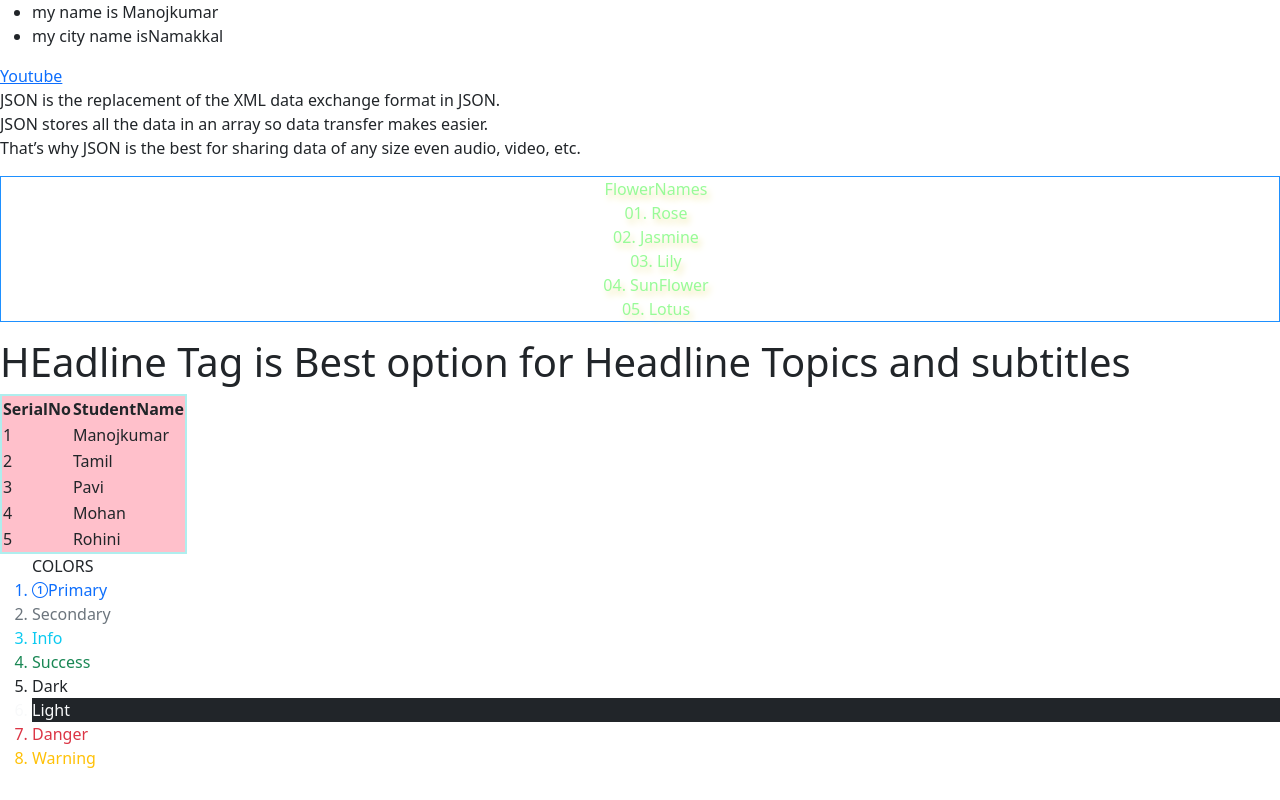
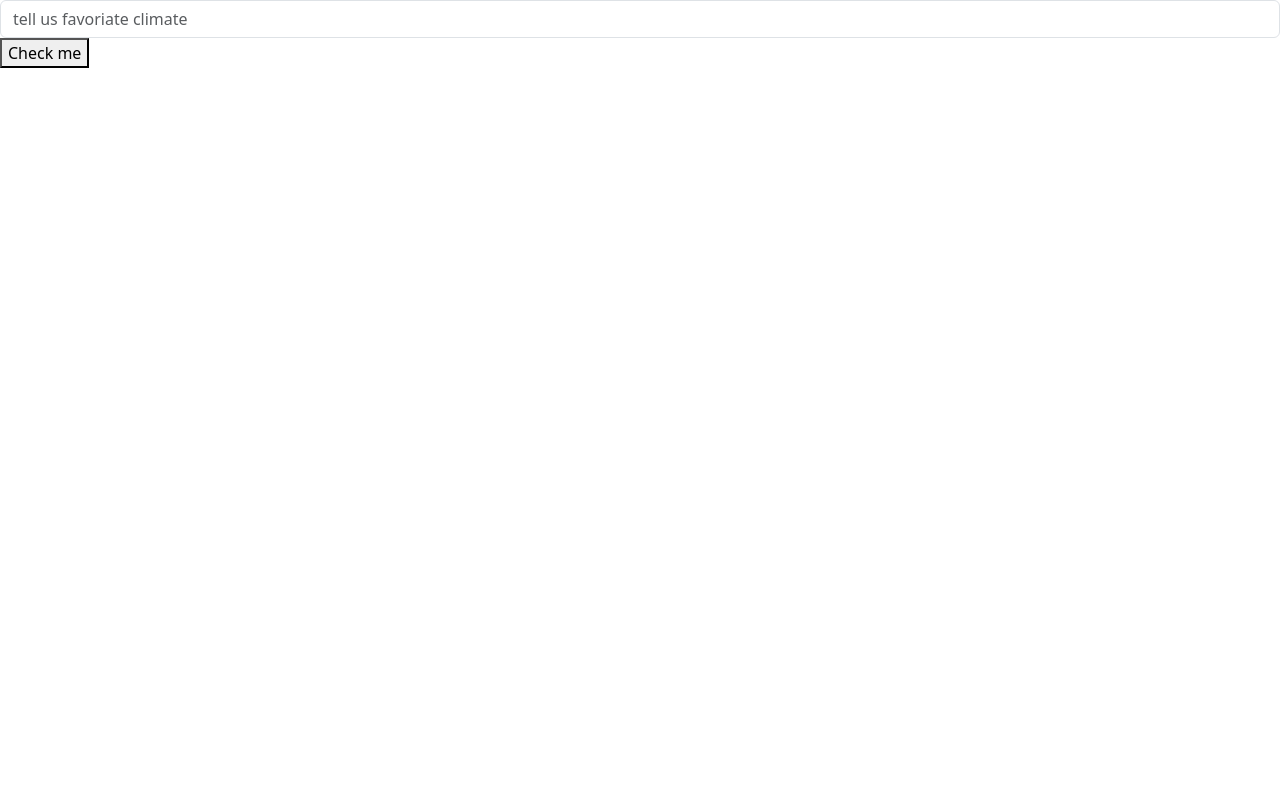
Before and after one commit to Manojkumar886/ZealousEmployeedetailsTPS, a React (Create React App) app: page / in a window 1280 px wide. Built offline with nearby package versions, Linux system fonts and the light colour scheme.

Commit message:
usestate using ternaryoperator

```diff
--- a/src/App.js
+++ b/src/App.js
@@ -1,12 +1,14 @@
-import {  BootstrapProcess1 } from "./BootstrapExecution";
-import OrderlistHTML, { AnchorTagsHTML, BasictagsHTML, TableHTML } from "./Components";
-import { Usestatehook2 } from "./Hooks";
+// import {  BootstrapProcess1 } from "./BootstrapExecution";
+// import OrderlistHTML, { AnchorTagsHTML, BasictagsHTML, TableHTML } from "./Components";
+// import { Usestatehook2 } from "./Hooks";
+import { Usestateusingternary } from "./TernarywithUsestate";
 
 function App()
 {
  return(
     <>
-    <Usestatehook2/>
+    <Usestateusingternary/>
+    {/* <Usestatehook2/>
     <AnchorTagsHTML/>
     <p>
       JSON is the replacement of the XML data exchange format in JSON.
@@ -18,7 +20,7 @@ function App()
     <OrderlistHTML/>
     <BasictagsHTML/>
     <TableHTML/>
-    <BootstrapProcess1/>
+    <BootstrapProcess1/> */}
     </>
  );
 }
--- /dev/null
+++ b/src/TernarywithUsestate.js
@@ -0,0 +1,40 @@
+import 'bootstrap/dist/css/bootstrap.min.css'
+import {useState} from 'react'
+
+export let Usestateusingternary=()=>
+{
+    const[wish,setWish]=useState("nothing")
+
+    const[display,setDisplay]=useState("")
+
+    const[changes,setChanges]=useState({color:'white',backgroundColor:'black'})
+
+    const ternaryOperator=()=>
+    {
+        (wish==="spring")?
+        setChanges({color:'white',backgroundColor:'seagreen'}):
+        (wish==="Rainy")?
+        setChanges({color:'white',backgroundColor:'blue'}):
+        (wish==='summer')?
+        setChanges({color:'black',backgroundColor:'yellow',textShadow:'3px 5px 7px red'}):
+
+        setChanges({color:'pink',backgroundColor:'orange'})
+
+        setDisplay(wish)
+    }
+
+    const gettingvalue=(temp)=>
+    {
+        setWish(temp.target.value)
+    }
+    return(
+        <>
+            <input className='form-control' placeholder='tell us favoriate climate' onChange={gettingvalue}/>
+            <button onClick={ternaryOperator} >Check me</button>
+            <br/>
+            <strong style={changes}>
+                    {display}
+            </strong>
+         </>
+    );
+}
```
